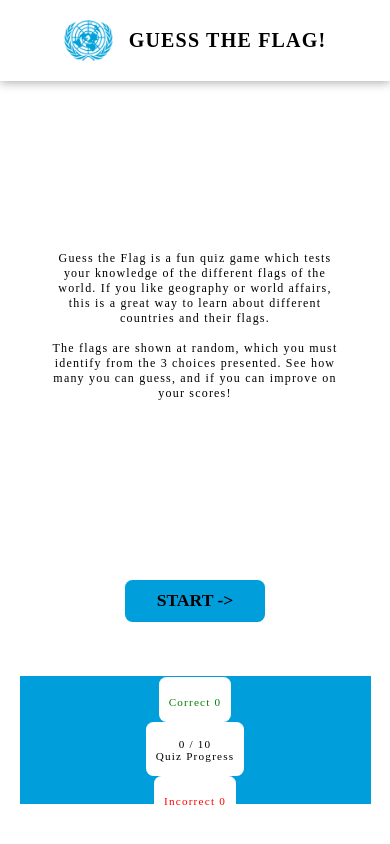
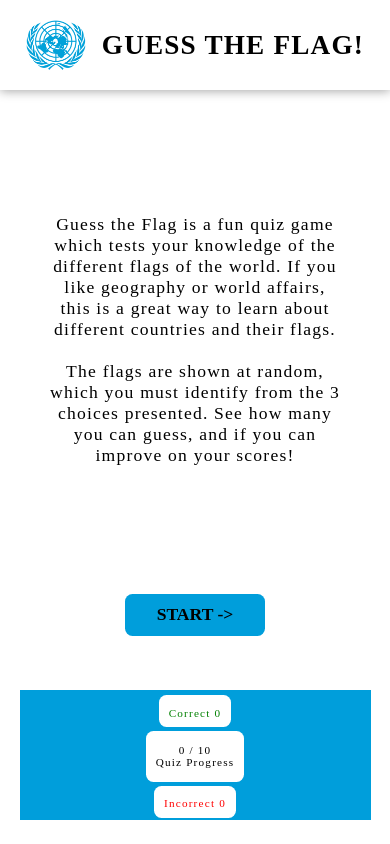
Before and after one commit to JarlathMacS/guess-the-flag, a plain HTML site: page index.html in a window 390 px wide. Drawn offline with Linux system fonts and the light colour scheme; a web font is replaced by a local one.

Commit message:
Revise the responsiveness of smaller screens

```diff
--- a/assets/css/style.css
+++ b/assets/css/style.css
@@ -238,17 +238,30 @@ body {
         display: flex;
         align-items: center;
         justify-content: center;
-        font-size: 1rem;
+        font-size: 1.5rem;
     }
 
-    .intro-to-quiz {
+    .logo {
+        height: 40px;
+        padding-right: 10px;
+    }
+
+    #intro-to-quiz {
         font-size: 100%;
         width: 75vw;
         height: 55vh;
     }
 
     .flag {
-        height: 50%;
+        height: 60%;
+    }
+
+    #answer-container {
+        flex-direction: column;
+    }
+
+    .btn {
+        border-radius: 7.5px;
     }
 
     .answer-button .btn {
@@ -269,18 +282,24 @@ body {
     }
 
     .counter-container {
-        font-size: .5rem;
+        font-size: .6rem;
+        flex-direction: column;
+        align-items: center;
+        padding-top: 2px;
     }
 
     .correct-counter,
     .incorrect-counter {
-        height: 10px;
-        padding: 7.5px 10px 25px;
+        height: 11px;
+        padding: 2.5px 10px 20px;
+        text-align: center;
+        border-radius: 7.5px;
     }
 
     .counter {
-        height: 20px;
-        padding: 5px 10px 25px;
+        height: 11px;
+        padding: 2.5px 10px 30px;
+        border-radius: 7.5px;
     }
 }
 
@@ -291,23 +310,30 @@ body {
         display: flex;
         align-items: center;
         justify-content: center;
-        font-size: 1rem;
+        font-size: 1.6rem;
     }
 
     .logo {
-        height: 40.5px;
-        padding-right: 15.5px;
-
+        height: 45px;
+        padding-right: 15px;
     }
 
-    .intro-to-quiz {
+    #intro-to-quiz {
         font-size: 105%;
         width: 75vw;
         height: 55vh;
     }
 
     .flag {
-        height: 55%;
+        height: 65%;
+    }
+
+    #answer-container {
+        flex-direction: column;
+    }
+
+    .btn {
+        border-radius: 7.5px;
     }
 
     .answer-button .btn {
@@ -325,20 +351,27 @@ body {
         padding: 6px 31px;
         font-size: 105%;
         height: 50%;
-
     }
 
     .counter-container {
-        font-size: .6rem;
+        font-size: .65rem;
+        flex-direction: column;
+        align-items: center;
+        padding-top: 3px;
     }
 
     .correct-counter,
     .incorrect-counter {
-        height: 11px;
+        height: 12px;
+        padding: .5px 10px 20px;
+        text-align: center;
+        border-radius: 7.5px;
     }
 
     .counter {
         height: 22px;
+        padding: 2.5px 10px 25px;
+        border-radius: 7.5px;
     }
 }
 
@@ -349,23 +382,30 @@ body {
         display: flex;
         align-items: center;
         justify-content: center;
-        font-size: 1.25rem;
+        font-size: 1.7rem;
     }
 
     .logo {
-        height: 41px;
+        height: 50px;
         padding-right: 16px;
-
     }
 
-    .intro-to-quiz {
+    #intro-to-quiz {
         font-size: 110%;
         width: 75vw;
         height: 55vh;
     }
 
     .flag {
-        height: 60%;
+        height: 70%;
+    }
+
+    #answer-container {
+        flex-direction: column;
+    }
+
+    .btn {
+        border-radius: 7.5px;
     }
 
     .answer-button .btn {
@@ -388,15 +428,23 @@ body {
 
     .counter-container {
         font-size: .7rem;
+        flex-direction: column;
+        align-items: center;
+        padding-top: 3px;
     }
 
     .correct-counter,
     .incorrect-counter {
         height: 12px;
+        padding: .5px 10px 20px;
+        text-align: center;
+        border-radius: 7.5px;
     }
 
     .counter {
         height: 24px;
+        padding: 2.5px 10px 25px;
+        border-radius: 7.5px;
     }
 }
 
@@ -416,7 +464,7 @@ body {
 
     }
 
-    .intro-to-quiz {
+    #intro-to-quiz {
         font-size: 115%;
         width: 75vw;
         height: 55vh;
@@ -474,7 +522,7 @@ body {
 
     }
 
-    .intro-to-quiz {
+    #intro-to-quiz {
         font-size: 125%;
         width: 75vw;
         height: 55vh;
@@ -536,7 +584,7 @@ body {
 
     }
 
-    .intro-to-quiz {
+    #intro-to-quiz {
         font-size: 150%;
         width: 75vw;
         height: 55vh;
@@ -598,7 +646,7 @@ body {
 
     }
 
-    .intro-to-quiz {
+    #intro-to-quiz {
         font-size: 175%;
         width: 75vw;
         height: 55vh;
@@ -660,7 +708,7 @@ body {
 
     }
 
-    .intro-to-quiz {
+    #intro-to-quiz {
         font-size: 350%;
         width: 75vw;
         height: 55vh;
--- a/assets/js/script.js
+++ b/assets/js/script.js
@@ -409,7 +409,7 @@ const flagDeck = [{
     {
         image: `
         <div id="flag-image">
-        <img id="flag" class="flag" src="assets/images/flags/am.jpg" alt="country flag">
+        <img id="flag" class="flag" src="assets/images/flags/ar.jpg" alt="country flag">
         </div>
         `,
         choices: [{
--- a/index.html
+++ b/index.html
@@ -38,7 +38,7 @@
             </section>
             <section id="flag-container" class="flag-container hide">
                 <div id="flag-image">
-                    <img id="flag" class="flag" src="assets/images/flags/un.jpg" alt="Display of fags">
+                    <img id="flag" class="flag" src="assets/images/flags/un.jpg" alt="Display of flags">
                 </div>
             </section>
 
```
